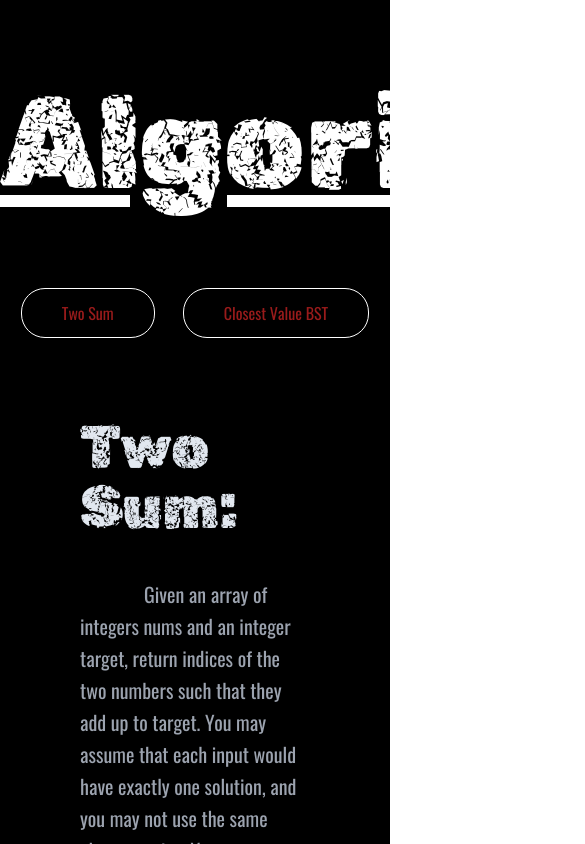
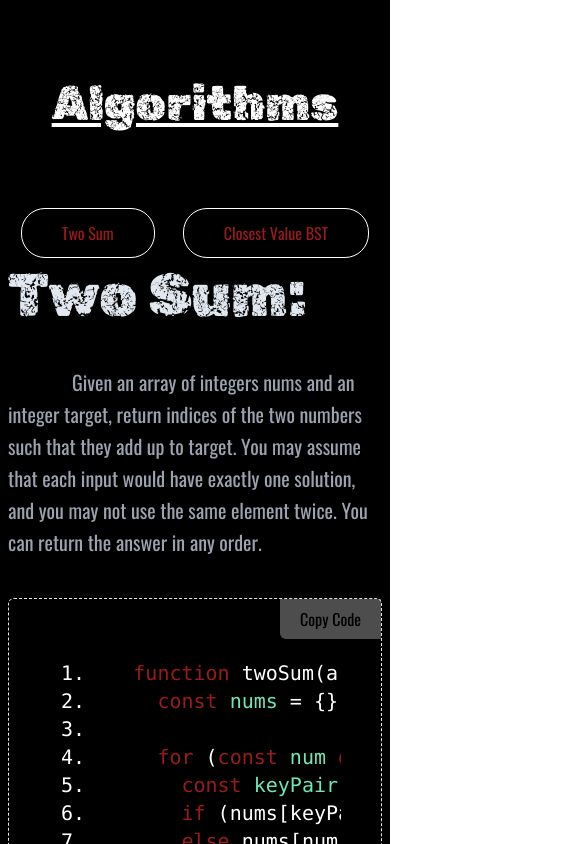
Before and after one commit to nbuzzerio/website-portfolio, a Next.js app: page /algorithms in a window 390 px wide. Both pictures are taken after a click on the button "Two Sum". Shown: the top 844 px of the page, 585 px wide, since content can reach past the window. Built offline with nearby package versions, Linux system fonts and the light colour scheme.

Commit message:
styled algorithms page for mobile

```diff
--- a/components/Algorithm/Algorithm.tsx
+++ b/components/Algorithm/Algorithm.tsx
@@ -15,12 +15,12 @@ const Algorithm = ({ title, prompt, soln, bigO }: Algo) => {
   }
 
   return (
-    <article className="mx-auto w-full max-w-7xl p-20">
+    <article className="mx-auto w-full max-w-7xl p-2 sm:p-20">
       <h2 className="text-6xl text-slate-200">{title}:</h2>
       <p className="py-10 indent-16 text-xl leading-8 text-gray-400">
         {prompt}
       </p>
-      <div className="relative w-full rounded-md border border-dashed p-10">
+      <div className="relative w-full max-w-full rounded-md border border-dashed p-10">
         <div className="absolute top-0 left-0 flex w-full justify-between">
           Copy solution code
           <button
@@ -30,13 +30,13 @@ const Algorithm = ({ title, prompt, soln, bigO }: Algo) => {
             copy code
           </button>
         </div>
-        <pre>
+        <pre className="overflow-x-auto py-5">
           <CodeBlock soln={soln} />
         </pre>
       </div>
 
       <h2 className="pt-20 text-6xl text-slate-200">Big O:</h2>
-      <div className="p-10 text-xl leading-8 text-gray-400">
+      <div className="overflow-x-auto p-10 text-xl leading-8 text-gray-400">
         <pre>{bigO}</pre>
       </div>
     </article>
--- a/pages/algorithms.tsx
+++ b/pages/algorithms.tsx
@@ -25,7 +25,7 @@ const algorithmsData = [
 
       return []
     }`,
-    bigO: `0(n) space where n is the size of the array\n0(n) time where nj is the size of the array`,
+    bigO: `0(n) space where n is the size of the array\n0(n) time where n is the size of the array`,
   },
   {
     title: "Closest Value BST",
@@ -73,7 +73,7 @@ const Algorithms = () => {
 
   return (
     <section className="min-h-screen w-full bg-black">
-      <h1 className="py-20 text-center text-9xl text-white underline">
+      <h1 className="py-20 text-center text-5xl text-white underline md:text-9xl">
         Algorithms
       </h1>
       <div className="algo-btns flex flex-wrap items-center justify-center gap-7">
```
